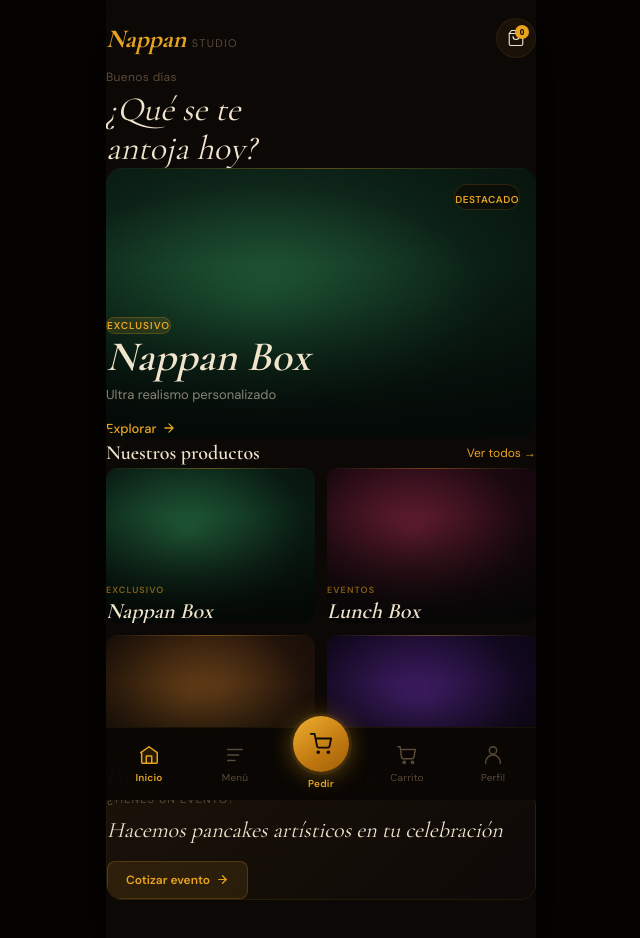
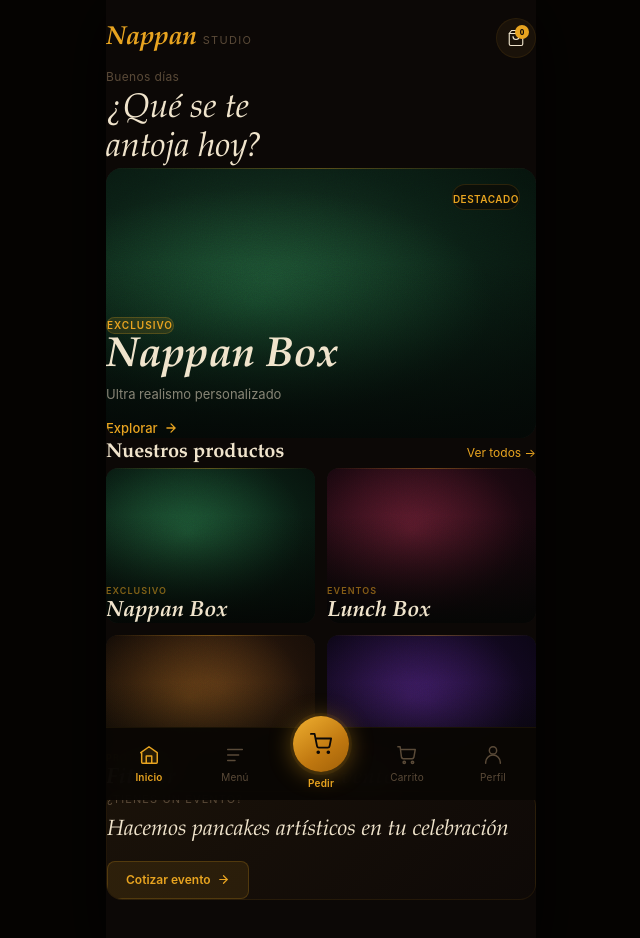
Before and after one commit to juangalindo55/Nappan-App, a Next.js app: page / in a window 1280 px wide. Shown: the top 938 px of the page, without its empty margins (319-959 px from the left). Built offline with nearby package versions, Linux system fonts and the light colour scheme.

Commit message:
replace remote fonts with local stacks

```diff
--- a/src/app/globals.css
+++ b/src/app/globals.css
@@ -1,6 +1,8 @@
 @import "tailwindcss";
 
 :root {
+  --font-cormorant: "Iowan Old Style", "Palatino Linotype", "Book Antiqua", Georgia, serif;
+  --font-dm-sans: Inter, "Segoe UI", Roboto, Helvetica, Arial, sans-serif;
   --bg: #0C0806;
   --surface-1: #161009;
   --surface-2: #1E150C;
--- a/src/app/layout.tsx
+++ b/src/app/layout.tsx
@@ -1,19 +1,5 @@
 import type { Metadata, Viewport } from 'next'
-import { Cormorant_Garamond, DM_Sans } from 'next/font/google'
 import './globals.css'
-
-const cormorant = Cormorant_Garamond({
-  variable: '--font-cormorant',
-  subsets: ['latin'],
-  weight: ['300', '400', '500', '600', '700'],
-  style: ['normal', 'italic'],
-})
-
-const dmSans = DM_Sans({
-  variable: '--font-dm-sans',
-  subsets: ['latin'],
-  weight: ['400', '500', '600', '700'],
-})
 
 export const metadata: Metadata = {
   title: 'Nappan Studio',
@@ -35,7 +21,7 @@ export const viewport: Viewport = {
 
 export default function RootLayout({ children }: { children: React.ReactNode }) {
   return (
-    <html lang="es" className={`${cormorant.variable} ${dmSans.variable} h-full`}>
+    <html lang="es" className="h-full">
       <body className="min-h-full antialiased" style={{ background: '#060402' }}>
         <div style={{
           maxWidth: '430px',
```
